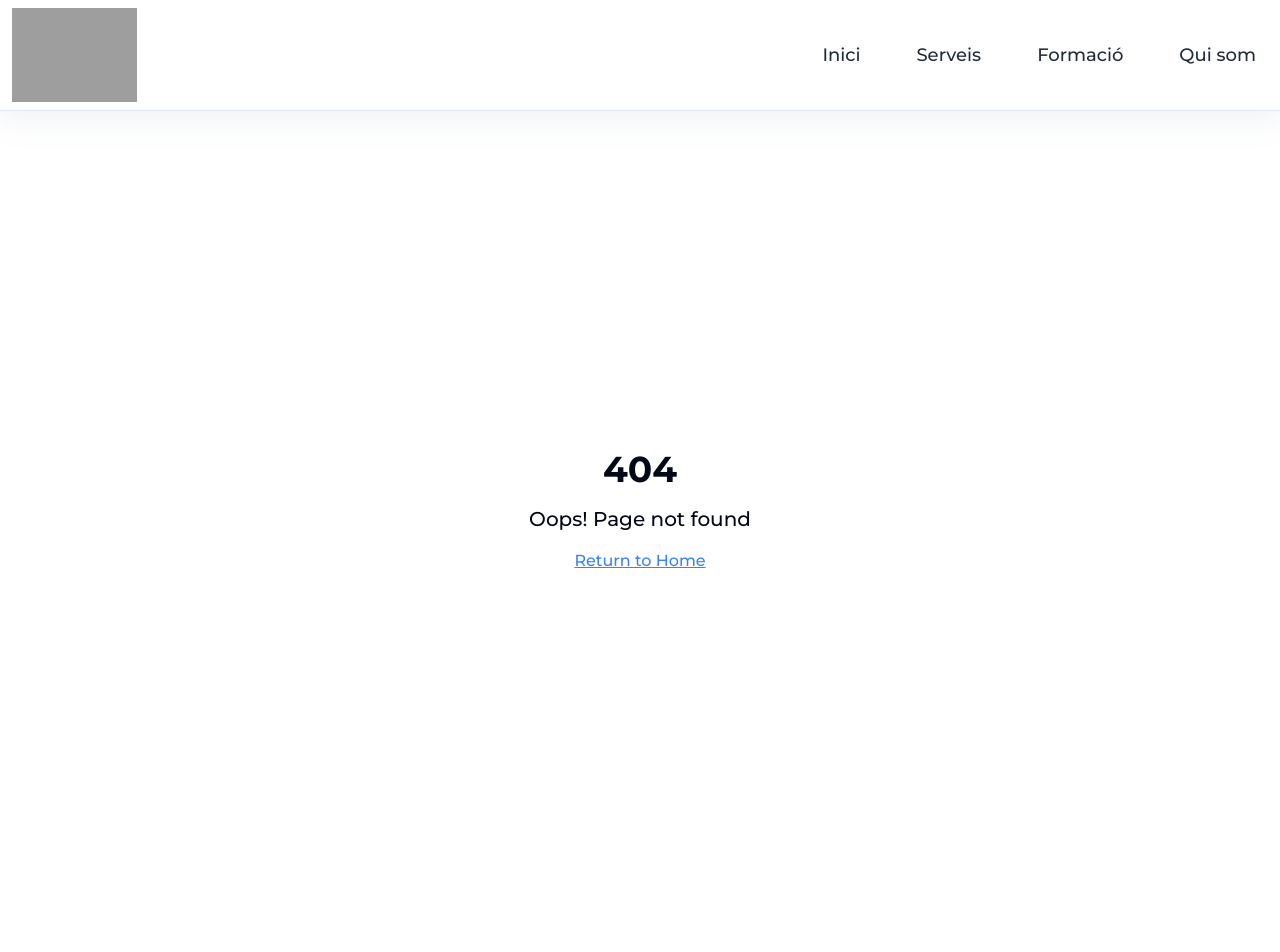
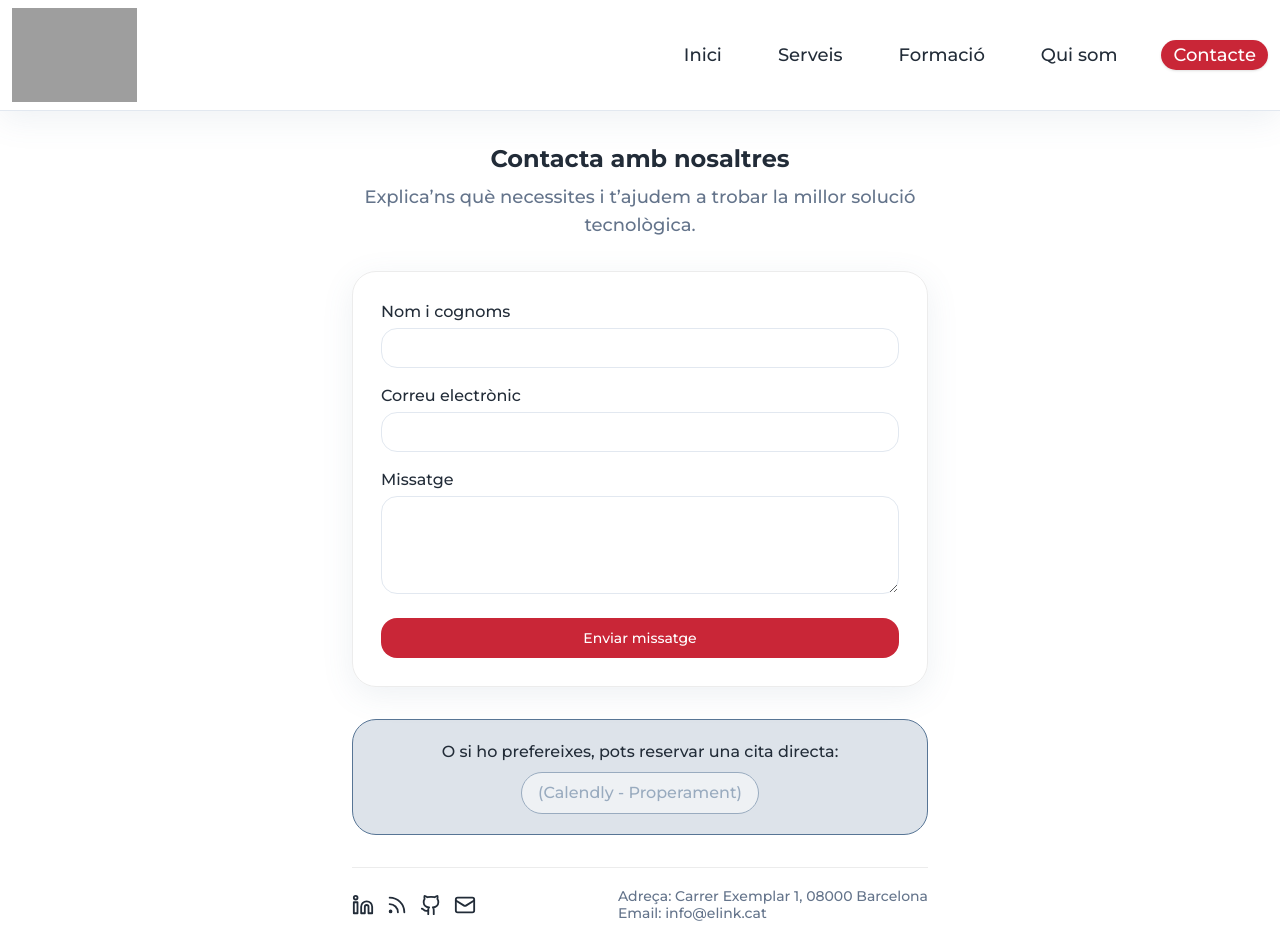
Before and after one commit to OscarJunyent/elink-web, a React (Vite) app: page /contacte in a window 1280 px wide. Before the commit this address had no page. Shown: the top 952 px of the page. Before the commit the page ends 911 px from the top, so only its background shows below. Built offline with nearby package versions, Linux system fonts and the light colour scheme; grey boxes are pictures that could not be loaded.

Commit message:
Add contact page and menu link
Create a contact page with a form, social media links, and placeholders for address and email. Add a link to the contact page in the main menu.

```diff
--- a/src/App.tsx
+++ b/src/App.tsx
@@ -1,3 +1,4 @@
+
 import { Toaster } from "@/components/ui/toaster";
 import { Toaster as Sonner } from "@/components/ui/sonner";
 import { TooltipProvider } from "@/components/ui/tooltip";
@@ -9,6 +10,7 @@ import AboutPage from "./pages/AboutPage";
 import ServicesPage from "./pages/ServicesPage";
 import TopNav from "@/components/TopNav";
 import FormacioPage from "./pages/FormacioPage";
+import ContactPage from "./pages/ContactPage";
 
 const queryClient = new QueryClient();
 
@@ -24,6 +26,7 @@ const App = () => (
           <Route path="/about" element={<AboutPage />} />
           <Route path="/serveis" element={<ServicesPage />} />
           <Route path="/formacio" element={<FormacioPage />} />
+          <Route path="/contacte" element={<ContactPage />} />
           {/* ADD ALL CUSTOM ROUTES ABOVE THE CATCH-ALL "*" ROUTE */}
           <Route path="*" element={<NotFound />} />
         </Routes>
--- /dev/null
+++ b/src/components/ContactForm.tsx
@@ -0,0 +1,60 @@
+
+import { useForm } from "react-hook-form";
+import { zodResolver } from "@hookform/resolvers/zod";
+import * as z from "zod";
+import { Input } from "@/components/ui/input";
+import { Textarea } from "@/components/ui/textarea";
+import { Button } from "@/components/ui/button";
+import { useToast } from "@/hooks/use-toast";
+
+const schema = z.object({
+  nom: z.string().min(2, "Nom obligatori"),
+  email: z.string().email("Email no vàlid"),
+  missatge: z.string().min(4, "El missatge és obligatori"),
+});
+
+type FormType = z.infer<typeof schema>;
+
+const ContactForm = () => {
+  const { toast } = useToast();
+  const {
+    register,
+    handleSubmit,
+    reset,
+    formState: { errors, isSubmitting },
+  } = useForm<FormType>({
+    resolver: zodResolver(schema),
+  });
+
+  const onSubmit = async (data: FormType) => {
+    await new Promise((r) => setTimeout(r, 1200));
+    toast({
+      title: "Missatge enviat!",
+      description: "Ens posarem en contacte aviat. Gràcies per confiar en Elink.cat.",
+    });
+    reset();
+  };
+
+  return (
+    <form onSubmit={handleSubmit(onSubmit)} className="flex flex-col gap-4">
+      <div>
+        <label htmlFor="nom" className="block mb-1 font-medium">Nom i cognoms</label>
+        <Input id="nom" autoComplete="name" {...register("nom")} disabled={isSubmitting} />
+        {errors.nom && <div className="text-destructive text-xs mt-1">{errors.nom.message}</div>}
+      </div>
+      <div>
+        <label htmlFor="email" className="block mb-1 font-medium">Correu electrònic</label>
+        <Input id="email" type="email" autoComplete="email" {...register("email")} disabled={isSubmitting} />
+        {errors.email && <div className="text-destructive text-xs mt-1">{errors.email.message}</div>}
+      </div>
+      <div>
+        <label htmlFor="missatge" className="block mb-1 font-medium">Missatge</label>
+        <Textarea id="missatge" rows={4} {...register("missatge")} disabled={isSubmitting} />
+        {errors.missatge && <div className="text-destructive text-xs mt-1">{errors.missatge.message}</div>}
+      </div>
+      <Button type="submit" disabled={isSubmitting} className="mt-2">{isSubmitting ? "Enviant..." : "Enviar missatge"}</Button>
+    </form>
+  );
+};
+
+export default ContactForm;
--- a/src/components/TopNav.tsx
+++ b/src/components/TopNav.tsx
@@ -16,6 +16,11 @@ const menu = [
   {
     to: "/about",
     label: "Qui som"
+  },
+  // Afegim Contacte al final
+  {
+    to: "/contacte",
+    label: "Contacte"
   }
 ];
 const TopNav = () => {
--- /dev/null
+++ b/src/pages/ContactPage.tsx
@@ -0,0 +1,84 @@
+
+import ContactForm from "@/components/ContactForm";
+import { Linkedin, Github, Mail, Rss } from "lucide-react";
+import Footer from "@/components/Footer";
+
+const socials = [
+  {
+    url: "https://www.linkedin.com/company/elinkcat",
+    label: "LinkedIn",
+    icon: Linkedin,
+  },
+  {
+    url: "https://elinkcat.substack.com",
+    label: "Substack",
+    icon: Rss,
+  },
+  {
+    url: "https://github.com/elinkcat",
+    label: "GitHub",
+    icon: Github,
+  },
+];
+
+const ContactPage = () => (
+  <div className="font-sans bg-background text-dark w-full min-h-screen flex flex-col">
+    <div className="flex-1 w-full flex flex-col items-center justify-center px-4 pt-8 pb-4">
+      <div className="max-w-xl w-full flex flex-col gap-8 items-center">
+        {/* Missatge de benvinguda */}
+        <div className="w-full text-center space-y-2">
+          <h1 className="text-2xl font-bold mb-0">Contacta amb nosaltres</h1>
+          <p className="text-lg text-muted-foreground">Explica’ns què necessites i t’ajudem a trobar la millor solució tecnològica.</p>
+        </div>
+        {/* Formulari de contacte */}
+        <div className="w-full bg-white/90 border border-gray rounded-lg shadow-circular p-5 md:p-7">
+          <ContactForm />
+        </div>
+        {/* Espai Calendly placeholder */}
+        <div className="w-full bg-accent/20 border border-accent rounded-lg p-5 flex flex-col items-center">
+          <p className="font-medium mb-2">O si ho prefereixes, pots reservar una cita directa:</p>
+          <a
+            href="#"
+            className="inline-flex items-center justify-center px-4 py-2 rounded-lg border border-accent text-accent font-medium bg-white hover:bg-accent hover:text-white transition-colors"
+            style={{ pointerEvents: "none", opacity: 0.5 }}
+            tabIndex={-1}
+          >
+            (Calendly - Properament)
+          </a>
+        </div>
+        {/* Xarxes socials, adreça i email */}
+        <div className="w-full flex flex-col md:flex-row md:items-center md:justify-between gap-4 border-t border-gray pt-5">
+          {/* Xarxes */}
+          <div className="flex gap-3 items-center">
+            {socials.map((s) => (
+              <a
+                key={s.url}
+                href={s.url}
+                title={s.label}
+                target="_blank"
+                rel="noopener noreferrer"
+                className="hover:text-primary hover:scale-110 transition-all"
+              >
+                <s.icon size={22} />
+                <span className="sr-only">{s.label}</span>
+              </a>
+            ))}
+            <a href="mailto:info@elink.cat" title="Correu" className="hover:text-primary hover:scale-110 transition-all">
+              <Mail size={22} />
+              <span className="sr-only">Email</span>
+            </a>
+          </div>
+          {/* Contacte info (placeholder) */}
+          <div className="flex flex-col text-sm text-muted-foreground leading-tight">
+            <span>Adreça: Carrer Exemplar 1, 08000 Barcelona</span>
+            <span>Email: info@elink.cat</span>
+          </div>
+        </div>
+      </div>
+    </div>
+    {/* Footer legal */}
+    <Footer t={{}} />
+  </div>
+);
+
+export default ContactPage;
```
